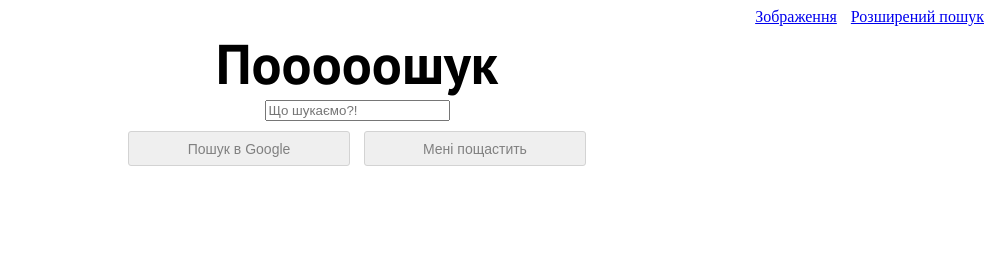
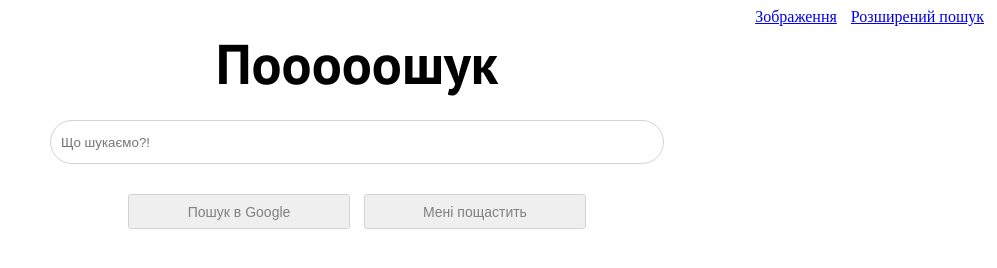
Before and after one commit to paniotov/paniotov.github.io, a plain HTML site: page index.html in a window 1280 px wide. Shown: the whole page, without its empty margins (283-1280 px from the left). Drawn offline with Linux system fonts and the light colour scheme.

Commit message:
fix fonts and styles problems

```diff
--- a/index.html
+++ b/index.html
@@ -17,7 +17,7 @@
       <h1>Пооооошук</h1>
       <form class="" action="https://google.com/search">
         <div class="">
-          <input id="search_form" type="text" name="q" placeholder="Що шукаємо?!">
+          <input class="search_form" type="text" name="q" placeholder="Що шукаємо?!">
         </div>
         <div class="">
           <input class="button" type="submit" name="btnK" value="Пошук в Google">
```
